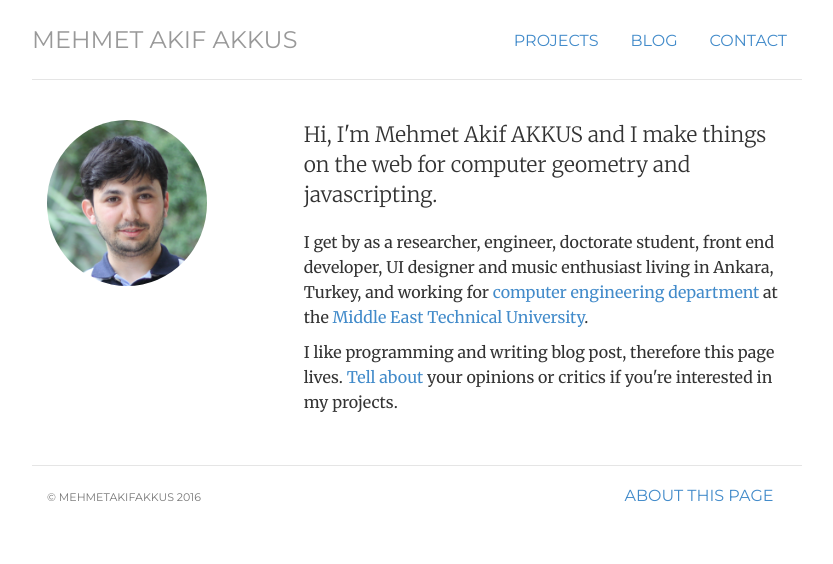
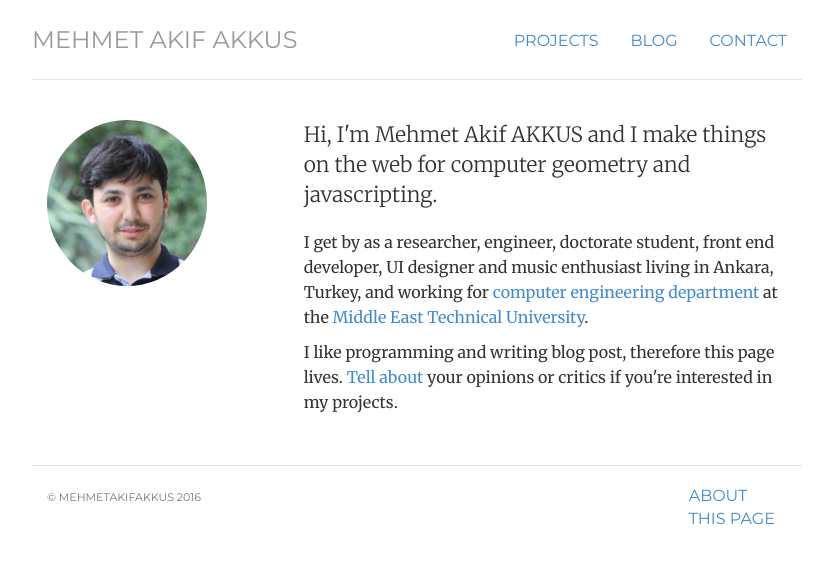
Before and after one commit to mehmetakifakkus/mehmetakifakkus.github.io, a Jekyll site: the page built from index.html, in a window 1280 px wide. Shown: the top 564 px of the page, without its empty margins (223-1056 px from the left). Built offline with Jekyll 4.4.1, drawn with Linux system fonts in a browser that asks for light colours.

Commit message:
Update default.html

```diff
--- a/_layouts/default.html
+++ b/_layouts/default.html
@@ -40,11 +40,11 @@
 	{{ content }}
 
 	<div class="footer">
-		<div class="col-sm-9">
+		<div class="col-sm-10">
 			<p><small>&copy; mehmetakifakkus 2016</small></p>
 		</div>
 
-		<div class="col-sm-3">
+		<div class="col-sm-2">
 			<a href="/about">About this page</a>
 		</div>
 	</div>
```
